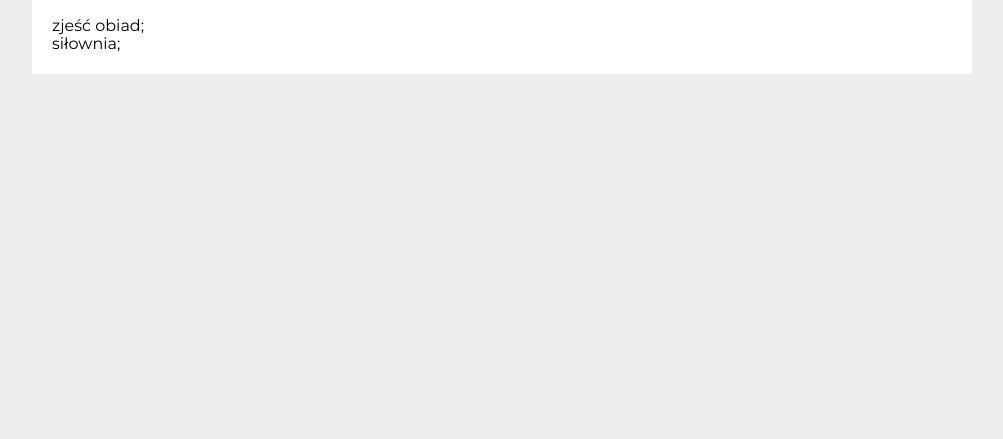
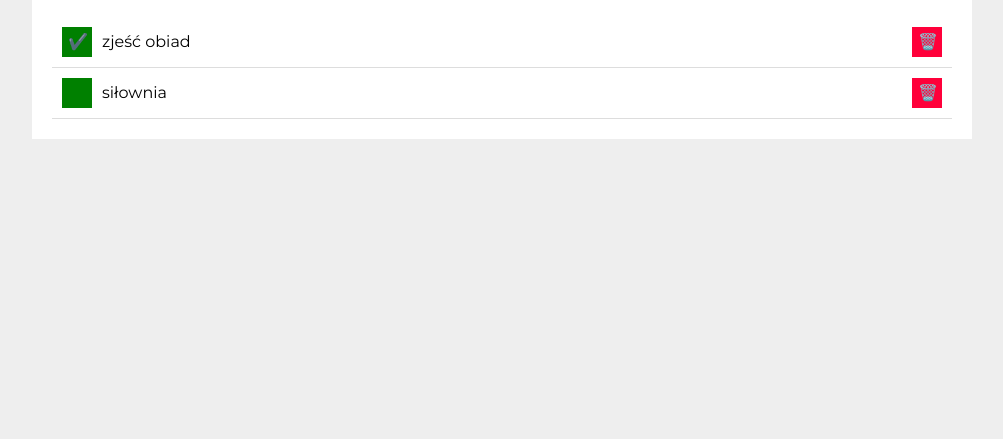
Before and after one commit to ZofiaJanczuk/to-do-list, a plain HTML site: page index.html in a window 1280 px wide. Shown: the part 361-800 px from the top of the page, without its empty margins (138-1141 px from the left). Drawn offline with nearby package versions, Linux system fonts and the light colour scheme.

Commit message:
adding new tasks, added styles to new tasks

```diff
--- a/css/form.css
+++ b/css/form.css
@@ -10,9 +10,17 @@
     border: 1px solid #ddd;
 }
 
+.form__input:hover {
+    border: 1px solid #1f1f1f;
+}
+
 .form__button {
     padding: 10px;
     background-color: #008080;
     color: #ffffff;
     border: none;
 }
+
+.form__button:active {
+    border: 1px solid #1f1f1f;
+}
--- a/css/tasks.css
+++ b/css/tasks.css
@@ -1,5 +1,48 @@
 .tasks {
-    list-style: none;
-    padding: 20px;
-    margin: 0px;
+  list-style: none;
+  padding: 20px;
+  margin: 0px;
 }
+
+.tasks__item {
+  border-bottom: 1px solid #ddd;
+  padding: 10px;
+  display: grid;
+  grid-template-columns: auto 1fr auto;
+  grid-gap: 10px;
+  align-items: center;
+}
+
+.tasks__button {
+  width: 30px;
+  height: 30px;
+  border: none;
+}
+
+.tasks__button--toggleDone {
+  background-color: #008000;
+}
+
+.tasks__button--toggleDone:hover {
+  background-color: #008000ea;
+}
+
+.tasks__button--toggleDone:active {
+  background-color: #008000d0;
+}
+
+.tasks__button--remove {
+  background-color: #ff003a;
+}
+
+.tasks__button--remove:hover {
+  background-color: #ff003ce7;
+}
+
+.tasks__button--remove:active {
+  background-color: #ff003cc7;
+}
+
+.tasks__content--done {
+    text-decoration: line-through;
+}
--- a/js/script.js
+++ b/js/script.js
@@ -3,6 +3,7 @@
     const tasks = [
         {
             content: "zjeść obiad",
+            done: true,
         },
         {
             content: "siłownia",
@@ -10,21 +11,48 @@
     ];
 
     const render = () => {
-        let htmlString = "";
+        let tasksHTMLContent = "";
 
         for(const task of tasks) {
-            htmlString +=`
-            <li>
-                ${task.content};
+            tasksHTMLContent +=`
+            <li class="tasks__item js-task">
+            <button class="tasks__button tasks__button--toggleDone">${task.done ? "✔️" : ""}</button>
+            <span class="tasks__content${task.done ? "tasks__content--done" : ""}">${task.content}</span>
+            <button class="tasks__button tasks__button--remove">🗑️</button>
             </li>
             `;
 
-            document.querySelector(".js-tasks").innerHTML = htmlString;
+            document.querySelector(".js-tasks").innerHTML = tasksHTMLContent;
         }
+    };
+
+    const addNewTask = (newTaskContent) => {
+        tasks.push({
+            content: newTaskContent,
+        });
+
+        render();
+    };
+
+    const onFormSubmit = (event) => {
+            event.preventDefault();
+
+            const newTaskContent = document.querySelector(".js-newTask").value.trim();
+
+            if(newTaskContent === "") {
+                return;
+            }
+
+            addNewTask(newTaskContent);
     };
 
     const init = () => {
         render();
+
+        const form = document.querySelector(".js-form");
+
+        form.addEventListener("submit", (onFormSubmit));
+
     };
 
     init();
```
